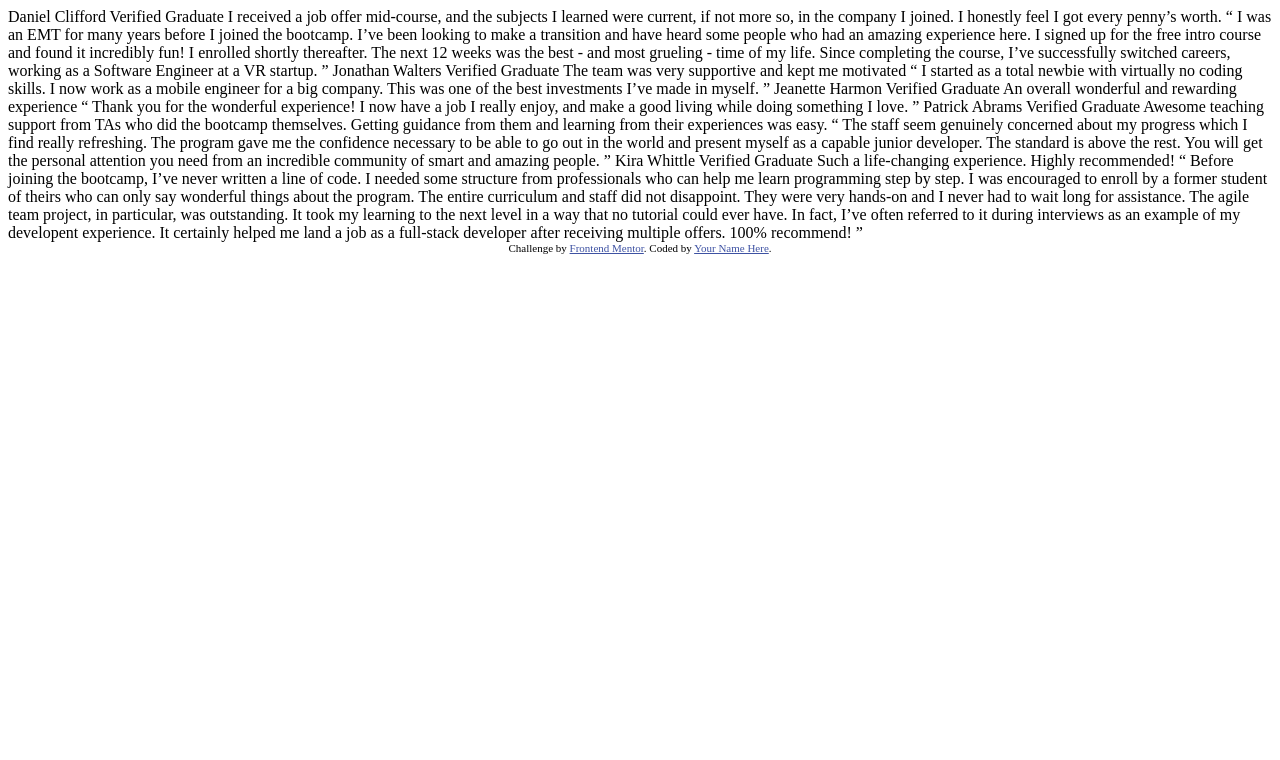
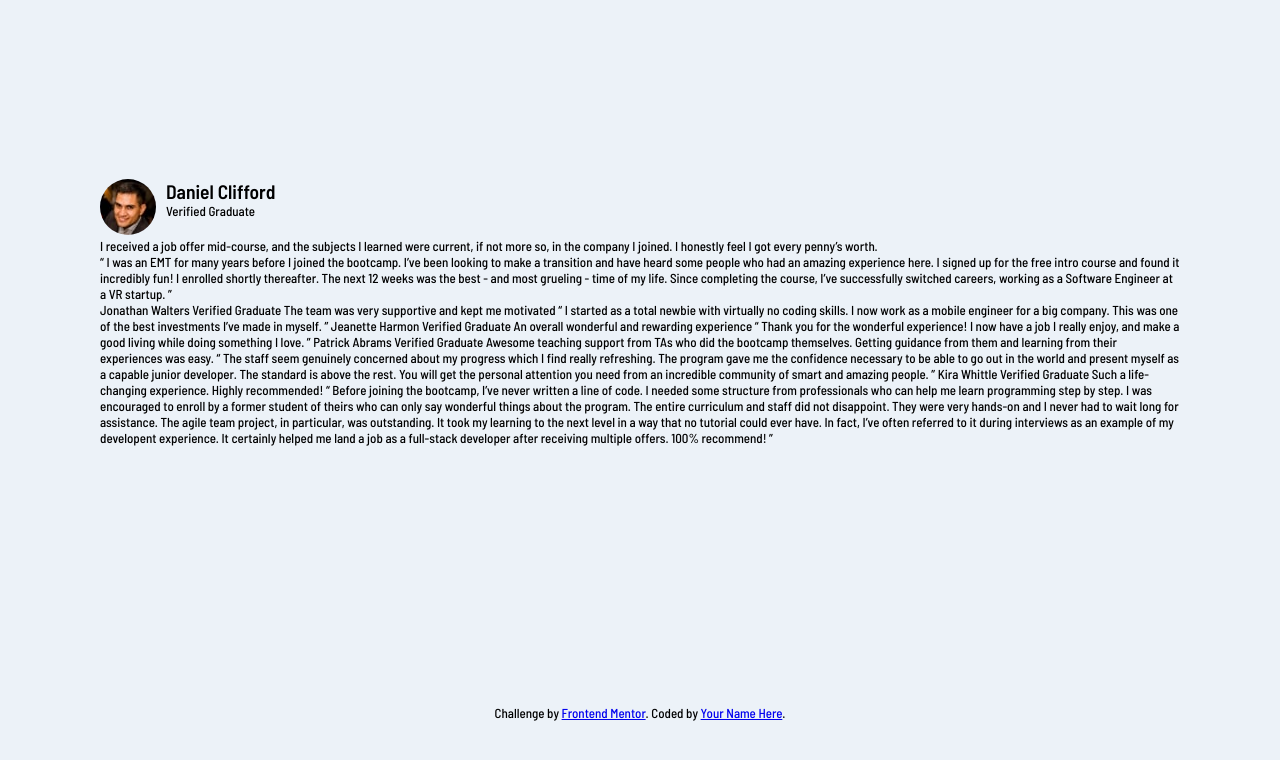
Before and after one commit to samlan24/testimonial-grid, a plain HTML site: page index.html in a window 1280 px wide. Drawn offline with Linux system fonts and the light colour scheme.

Commit message:
initial commit

```diff
--- /dev/null
+++ b/css/styles.css
@@ -0,0 +1,52 @@
+*{
+    padding: 0;
+    margin: 0;
+    box-sizing: border-box;
+}
+
+:root{
+    --main-violet-color: hsl(263, 55%, 52%);
+    --main-grayish-blue: hsl(217, 19%, 35%);
+    --main-blackish-blue: hsl(219, 29%, 14%);
+    --main-white-color: hsl(0, 0%, 100%);
+    --main-light-gray: hsl(0, 0%, 81%);
+    --main-light-blue: hsl(210, 46%, 95%);
+}
+
+
+body{
+    font-family: 'Barlow Semi Condensed', sans-serif;
+    font-size: 13px;
+    font-weight: 500;
+    background: var(--main-light-blue);
+    display: grid;
+    place-items: center;
+    min-height: 100vh;
+}
+
+img{
+    width: 100%;
+    border-radius: 50%;
+}
+
+.container{
+
+
+    display: grid;
+
+    margin: 100px;
+}
+
+.card{
+    display: flex;
+    flex-direction: column;
+}
+.card-header{
+    display: flex;
+}
+
+.card-title{
+    display: flex;
+    flex-direction: column;
+    padding-left: 10px;
+}
--- a/index.html
+++ b/index.html
@@ -7,25 +7,41 @@
   <link rel="icon" type="image/png" sizes="32x32" href="./images/favicon-32x32.png">
 
   <title>Frontend Mentor | [Challenge Name Here]</title>
-
-  <!-- Feel free to remove these styles or customise in your own stylesheet 👍 -->
-  <style>
-    .attribution { font-size: 11px; text-align: center; }
-    .attribution a { color: hsl(228, 45%, 44%); }
-  </style>
+  <link href="https://fonts.googleapis.com/css2?family=Barlow+Semi+Condensed:wght@500;600&display=swap" rel="stylesheet">
+  <link rel="stylesheet" href="/css/styles.css">
 </head>
 <body>
-  Daniel Clifford
-  Verified Graduate
+<section class="container">
+<div class="card">
+  <div class="card-header">
+    <div class="card-img">
+        <img src="/images/image-daniel.jpg" alt="Daniel">
+    </div>
+    <div class="card-title">
+     <h2>Daniel Clifford</h2>
+     <p>Verified Graduate</p>
+    </div>
 
+  </div>
+  <div class="card-text">
+    <div class="text-1">
       I received a job offer mid-course, and the subjects I learned were current, if not more so,
     in the company I joined. I honestly feel I got every penny’s worth.
+    </div>
 
+    <div class="text-2">
       “ I was an EMT for many years before I joined the bootcamp. I’ve been looking to make a
     transition and have heard some people who had an amazing experience here. I signed up
     for the free intro course and found it incredibly fun! I enrolled shortly thereafter.
     The next 12 weeks was the best - and most grueling - time of my life. Since completing
     the course, I’ve successfully switched careers, working as a Software Engineer at a VR startup. ”
+    </div>
+
+  </div>
+
+
+</div>
+
 
   Jonathan Walters
   Verified Graduate
@@ -67,7 +83,7 @@
   could ever have. In fact, I’ve often referred to it during interviews as an example of my developent
   experience. It certainly helped me land a job as a full-stack developer after receiving multiple offers.
   100% recommend! ”
-
+</section>
   <div class="attribution">
     Challenge by <a href="https://www.frontendmentor.io?ref=challenge" target="_blank">Frontend Mentor</a>.
     Coded by <a href="#">Your Name Here</a>.
```
Lines whose indentation alone changed are shown as unchanged.
